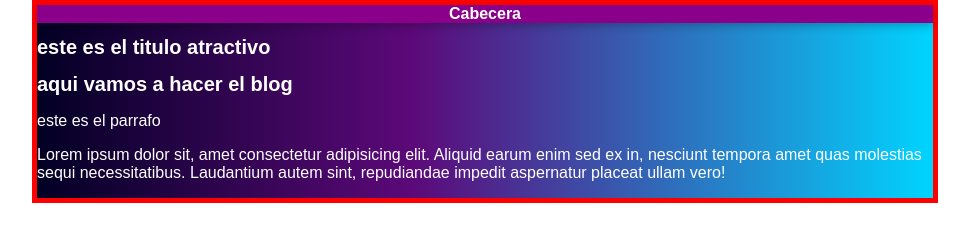
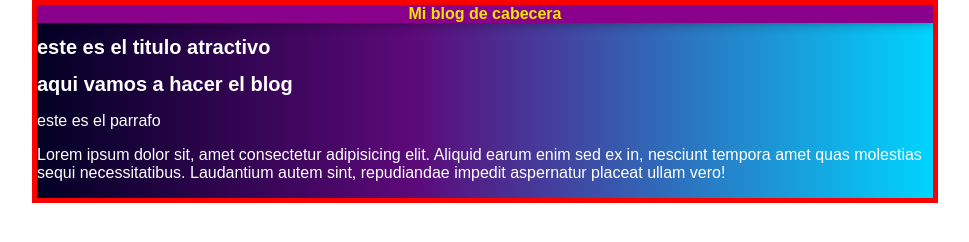
Before and after one commit to shogunIncognito/hyperblog, a plain HTML site: page blogpost.html in a window 1280 px wide. Shown: the whole page, without its empty margins (155-1124 px from the left). Drawn offline with Linux system fonts and the light colour scheme.

Commit message:
Se cambio el titulo y el color

```diff
--- a/blogpost.html
+++ b/blogpost.html
@@ -10,7 +10,7 @@
 <body>
     <div id="container">
         <div id="cabecera">
-            Cabecera
+            Mi blog de cabecera
         </div>
         <div id="post">
 
--- a/css/style.css
+++ b/css/style.css
@@ -20,7 +20,7 @@ body{
 
 }
 #cabecera{
-    color: white;
+    color: rgb(243, 227, 0);
     box-shadow: #333;
     background-color: darkmagenta;
     text-align: center;
```
